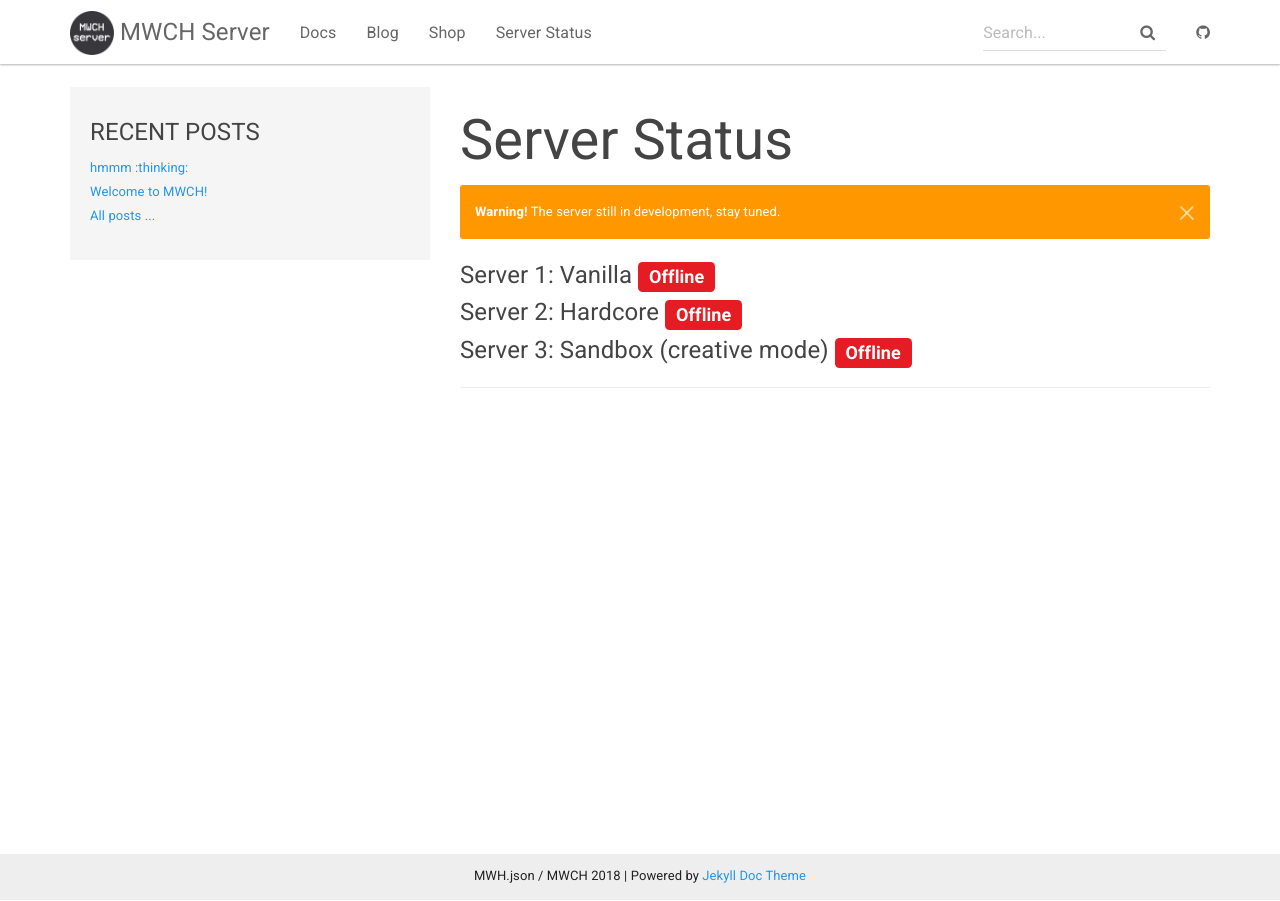
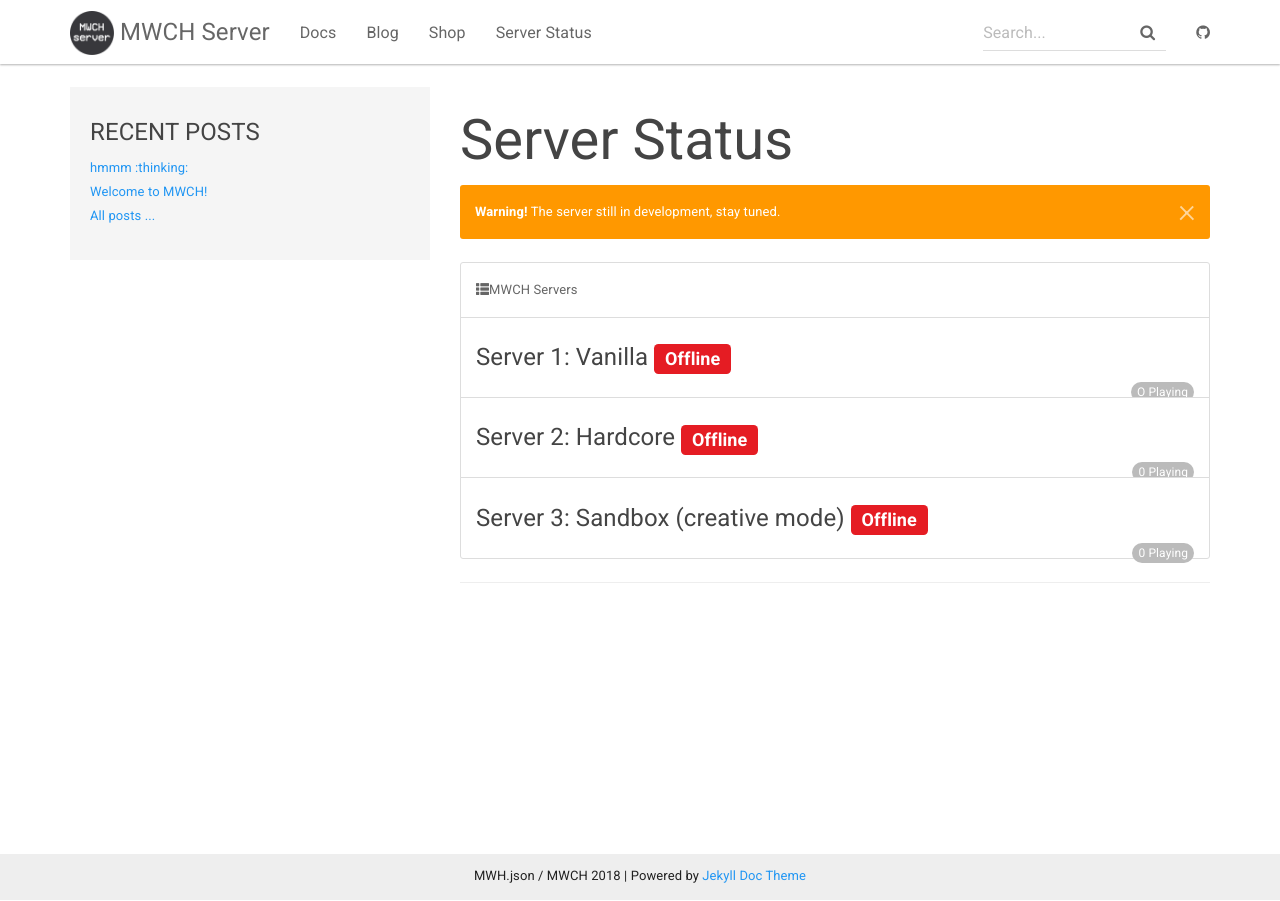
Before and after one commit to nattapong3912/website, a Jekyll site: the page built from status.md, in a window 1280 px wide. Built offline with Jekyll 4.4.1, drawn with Linux system fonts in a browser that asks for light colours; nearby versions of some CDN libraries; library files that are not in the unit come from our copies.

Commit message:
Update status.md

```diff
--- a/status.md
+++ b/status.md
@@ -8,8 +8,9 @@ title: Server Status
   <strong>Warning!</strong> The server still in development, stay tuned.
 </div>
 
-<h4>Server 1: Vanilla <span class="label label-danger">Offline</span></h4>
-
-<h4>Server 2: Hardcore <span class="label label-danger">Offline</span></h4>
-
-<h4>Server 3: Sandbox (creative mode) <span class="label label-danger">Offline</span></h4>
+<ul class="list-group">
+<li class="list-group-item"><span class="glyphicon glyphicon-th-list" aria-hidden="true"></span>MWCH Servers</li>
+<li class="list-group-item"><h4>Server 1: Vanilla <span class="label label-danger">Offline</span></h4><span class="badge">O Playing</span></li>
+<li class="list-group-item"><h4>Server 2: Hardcore <span class="label label-danger">Offline</span></h4><span class="badge">0 Playing</span></li>
+<li class="list-group-item"><h4>Server 3: Sandbox (creative mode) <span class="label label-danger">Offline</span></h4><span class="badge">0 Playing</span></li>
+</ul>
```
